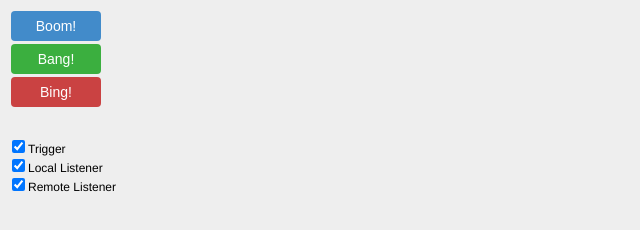
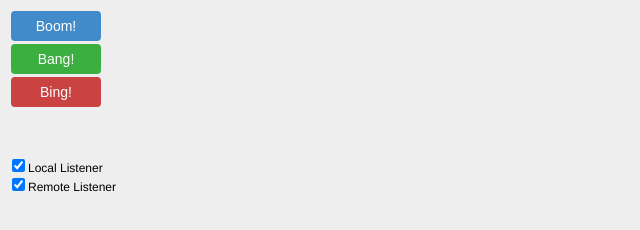
Before and after one commit to hansifer/originEvents.js, a website: page docs/intro_site/demo.html in a window 1280 px wide. Shown: the full height of the page, 0-640 px from the left. Drawn offline with Linux system fonts and the light colour scheme.

Commit message:
eliminate Trigger checkbox from demo

```diff
--- a/docs/intro_site/demo.html
+++ b/docs/intro_site/demo.html
@@ -97,7 +97,7 @@
         <button id="boom" class="boom">Boom!</button>
         <button id="bang" class="bang">Bang!</button>
         <button id="bing" class="bing">Bing!</button>
-        <div style="margin-top:30px;"><input id="cbTriggerEnabled" type="checkbox" /><label for="cbTriggerEnabled">Trigger</label></div>
+        <div style="margin-top:30px;visibility:hidden;"><input id="cbTriggerEnabled" type="checkbox" /><label for="cbTriggerEnabled">Trigger</label></div>
         <div><input id="cbLocalListenerEnabled" type="checkbox" /><label for="cbLocalListenerEnabled">Local Listener</label></div>
         <div><input id="cbRemoteListenerEnabled" type="checkbox" /><label for="cbRemoteListenerEnabled">Remote Listener</label></div>
       </header>
```
